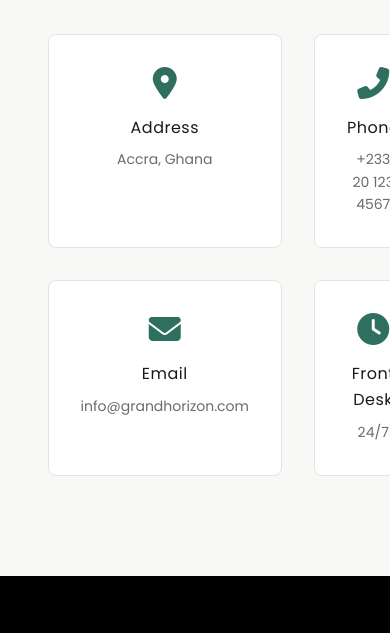
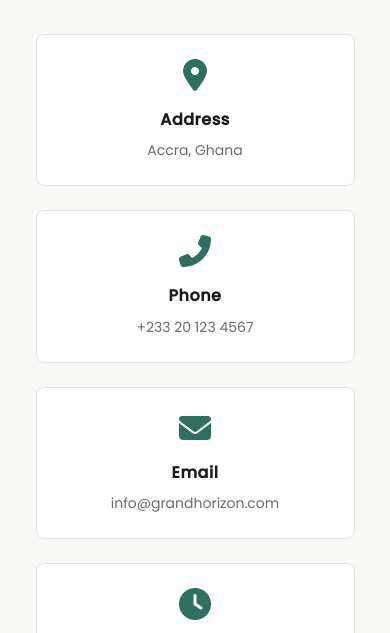
Before and after one commit to Mensah581/Staybook, a website: page public/contact.html in a window 390 px wide. Shown: the part 735-1368 px from the top of the page. Drawn offline with Linux system fonts and the light colour scheme; no server answers.

Commit message:
Fix contact page responsive layout and remove overflow-x hidden

```diff
--- a/public/contact.html
+++ b/public/contact.html
@@ -60,26 +60,26 @@
             </div>
         </div>
 
-        <div style="max-width: 800px; margin: 0 auto; display: grid; grid-template-columns: repeat(2, 1fr); gap: 32px; padding: 0 8%;">
-            <div style="text-align: center; padding: 32px; background: var(--surface); border-radius: var(--radius-md); border: 1px solid var(--border);">
-                <i class="fas fa-map-marker-alt" style="font-size: 32px; color: var(--accent); margin-bottom: 16px;"></i>
-                <h3 style="font-size: 16px; margin-bottom: 8px;">Address</h3>
-                <p id="contact-address" style="color: var(--text-muted); font-size: 14px;">Accra, Ghana</p>
+        <div class="contact-info-grid">
+            <div class="contact-info-card">
+                <i class="fas fa-map-marker-alt"></i>
+                <h3>Address</h3>
+                <p id="contact-address">Accra, Ghana</p>
             </div>
-            <div style="text-align: center; padding: 32px; background: var(--surface); border-radius: var(--radius-md); border: 1px solid var(--border);">
-                <i class="fas fa-phone-alt" style="font-size: 32px; color: var(--accent); margin-bottom: 16px;"></i>
-                <h3 style="font-size: 16px; margin-bottom: 8px;">Phone</h3>
-                <p id="contact-phone" style="color: var(--text-muted); font-size: 14px;">+233 20 123 4567</p>
+            <div class="contact-info-card">
+                <i class="fas fa-phone-alt"></i>
+                <h3>Phone</h3>
+                <p id="contact-phone">+233 20 123 4567</p>
             </div>
-            <div style="text-align: center; padding: 32px; background: var(--surface); border-radius: var(--radius-md); border: 1px solid var(--border);">
-                <i class="fas fa-envelope" style="font-size: 32px; color: var(--accent); margin-bottom: 16px;"></i>
-                <h3 style="font-size: 16px; margin-bottom: 8px;">Email</h3>
-                <p id="contact-email" style="color: var(--text-muted); font-size: 14px;">info@grandhorizon.com</p>
+            <div class="contact-info-card">
+                <i class="fas fa-envelope"></i>
+                <h3>Email</h3>
+                <p id="contact-email">info@grandhorizon.com</p>
             </div>
-            <div style="text-align: center; padding: 32px; background: var(--surface); border-radius: var(--radius-md); border: 1px solid var(--border);">
-                <i class="fas fa-clock" style="font-size: 32px; color: var(--accent); margin-bottom: 16px;"></i>
-                <h3 style="font-size: 16px; margin-bottom: 8px;">Front Desk</h3>
-                <p id="contact-hours" style="color: var(--text-muted); font-size: 14px;">24/7</p>
+            <div class="contact-info-card">
+                <i class="fas fa-clock"></i>
+                <h3>Front Desk</h3>
+                <p id="contact-hours">24/7</p>
             </div>
         </div>
     </section>
--- a/public/css/style.css
+++ b/public/css/style.css
@@ -33,8 +33,8 @@
 * { margin: 0; padding: 0; box-sizing: border-box; }
 
 html, body {
-    overflow-x: hidden;
     max-width: 100vw;
+    overflow-x: visible;
 }
 
 body {
@@ -1966,3 +1966,57 @@ footer {
 
 /* Login page specific overrides - hide default elements */
 .login-page, .login-container, .login-logo { display: none !important; }
+
+/* ========== CONTACT PAGE ========== */
+.contact-info-grid {
+    max-width: 800px;
+    margin: 0 auto;
+    display: grid;
+    grid-template-columns: repeat(2, 1fr);
+    gap: 24px;
+    padding: 0 20px;
+}
+
+.contact-info-card {
+    text-align: center;
+    padding: 32px 24px;
+    background: var(--surface);
+    border-radius: var(--radius-md);
+    border: 1px solid var(--border);
+    transition: all 0.2s ease;
+}
+
+.contact-info-card:hover {
+    box-shadow: 0 4px 12px rgba(0, 0, 0, 0.08);
+    transform: translateY(-2px);
+}
+
+.contact-info-card i {
+    font-size: 32px;
+    color: var(--accent);
+    margin-bottom: 16px;
+}
+
+.contact-info-card h3 {
+    font-size: 16px;
+    font-weight: 600;
+    margin-bottom: 8px;
+    color: var(--text-primary);
+}
+
+.contact-info-card p {
+    color: var(--text-muted);
+    font-size: 14px;
+    line-height: 1.5;
+}
+
+@media (max-width: 768px) {
+    .contact-info-grid {
+        grid-template-columns: 1fr;
+        padding: 0 16px;
+    }
+
+    .contact-info-card {
+        padding: 24px 20px;
+    }
+}
```
